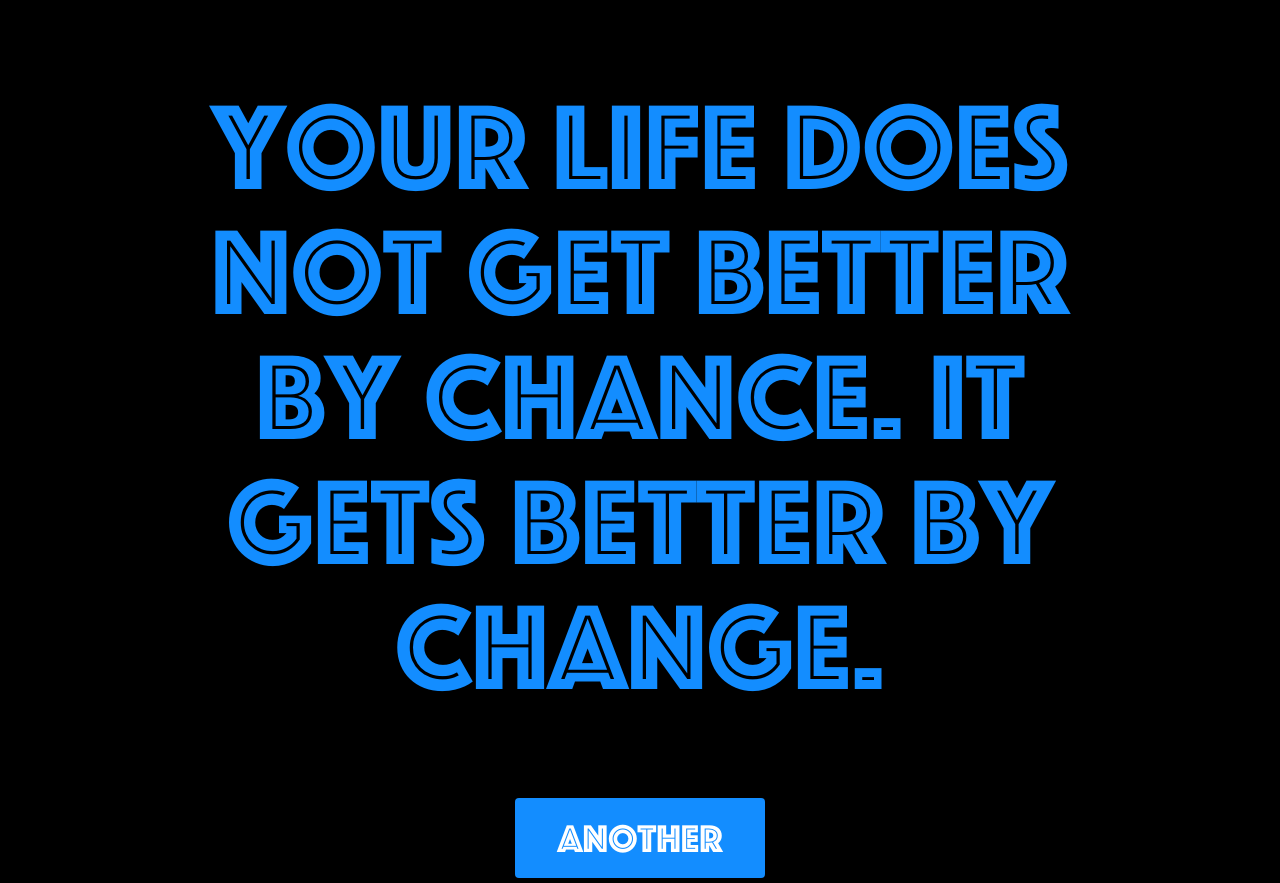
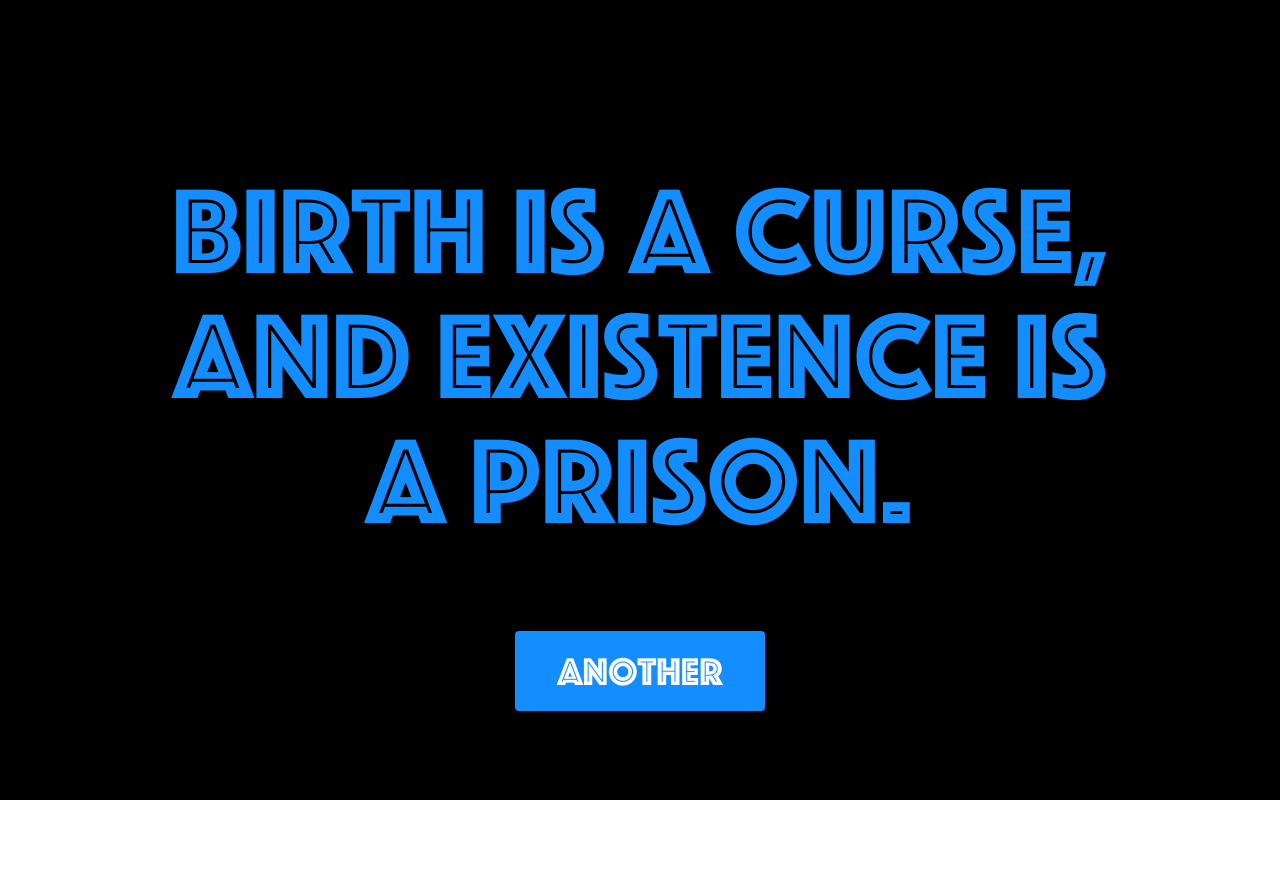
Before and after one commit to scheiber/scheiber.dev, a React (Create React App) app: page /affirmations in a window 1280 px wide. After the commit the page ends 800 px from the top, so only its background shows below. Built offline with nearby package versions, Linux system fonts and the light colour scheme.

Commit message:
update phrases lists

```diff
--- a/src/components/AffirmationsList.js
+++ b/src/components/AffirmationsList.js
@@ -31,6 +31,9 @@ const affirmations = [
   "Your life does not get better by chance. It gets better by change.",
   "Time's arrow neither stands still nor reverses. It merely marches forward.",
   "Do it for you. No one else.",
+  "Birth is a curse, and existence is a prison.",
+  "Every existing thing is born without reason, prolongs itself out of weakness, and dies by chance.",
+  "Tomorrow the sun will rise.",
 ];
 
 export default affirmations;
--- a/src/components/MotivatorList.js
+++ b/src/components/MotivatorList.js
@@ -23,6 +23,7 @@ const affirmations = [
   "Opportunities don't happen, you create them.",
   "Do not fear failure. Fear not trying.",
   "Any fool can write code that a computer can understand. Good programmers write code that humans can understand.",
+  "Tomrrow is another day.",
 ];
 
 export default affirmations;
```
